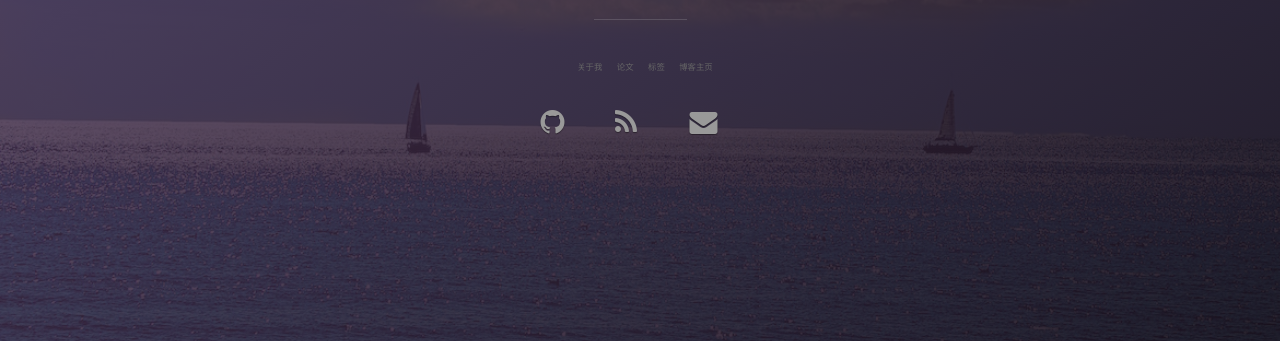
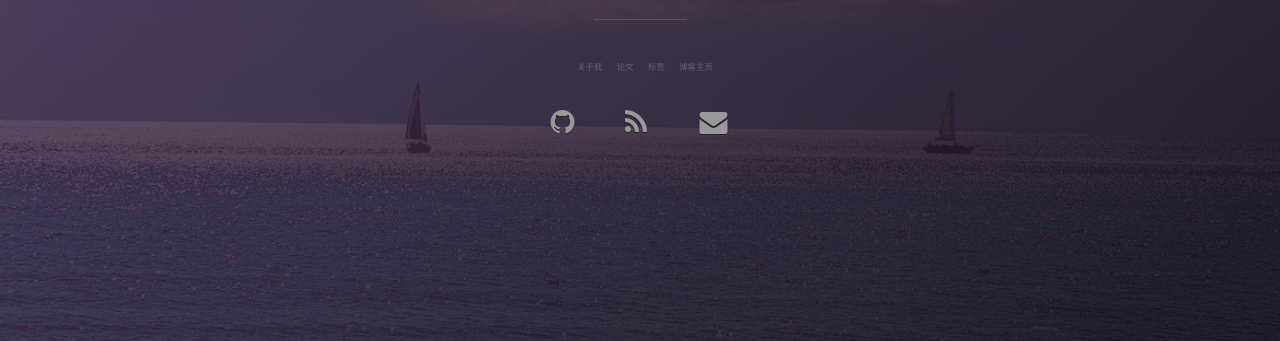
Before and after one commit to wqhIris/homepage, a Jekyll site: the page built from index.html, in a window 1280 px wide. Shown: the part 493-834 px from the top of the page. Built offline with Jekyll 4.4.1, drawn with Linux system fonts in a browser that asks for light colours; nearby versions of some CDN libraries; the list of posts is cut into pages by our own code; comment, search, counter and statistics services are not loaded.

Commit message:
Update side-panel.html

```diff
--- a/_includes/side-panel.html
+++ b/_includes/side-panel.html
@@ -48,7 +48,7 @@
               </ul>
             </nav>
           </div>
-          <div style="position:relative;left:10">{%include social.html%}</div>
+          <div style="position:relative;left:10px">{%include social.html%}</div>
         </div>
       </div>
       </div>
```
